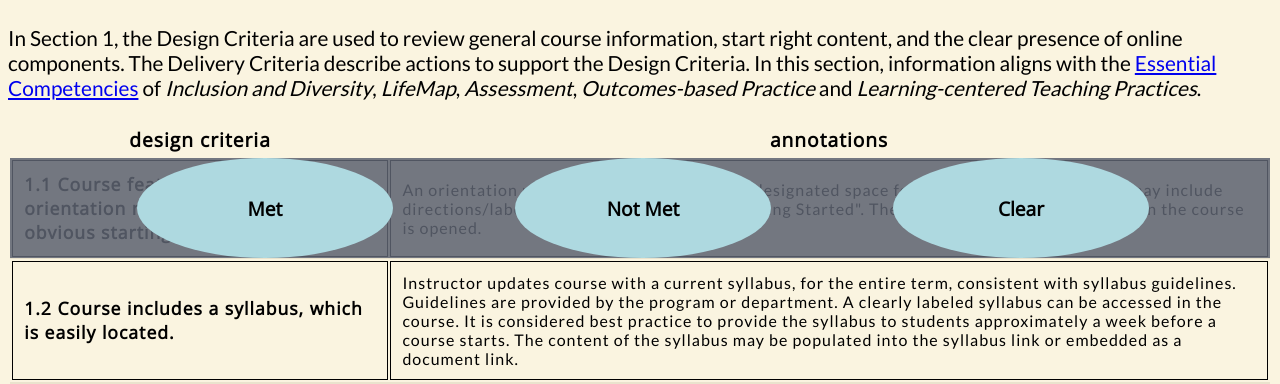
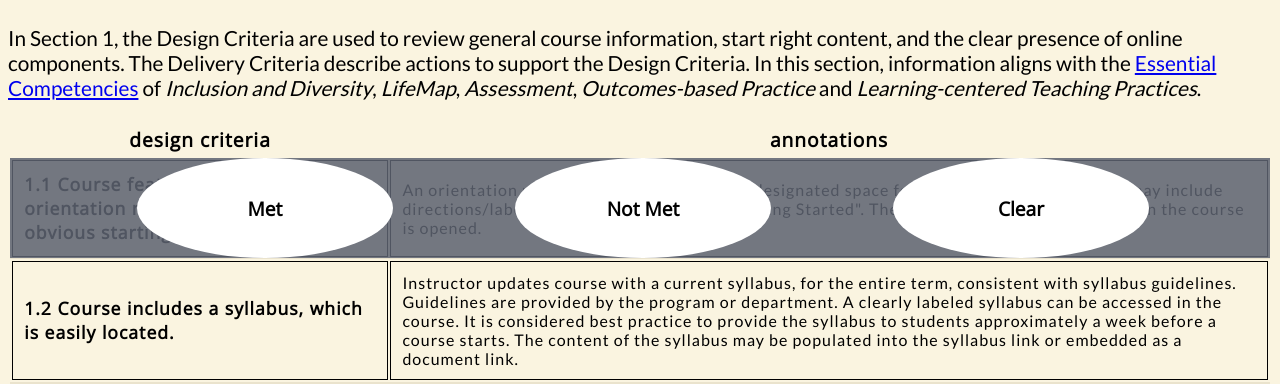
Before and after one commit to zburgerlord/rocselfcheck, a plain HTML site: page index.html in a window 1280 px wide. Both pictures are taken after a click on the element 640 px from the left and 599 px from the top of the page. Shown: the part 391-775 px from the top of the page. Drawn offline with nearby package versions, Linux system fonts and the light colour scheme.

Commit message:
Add files via upload

```diff
--- a/index.html
+++ b/index.html
@@ -4,7 +4,7 @@
 <head>
     <meta charset="UTF-8">
     <meta name="viewport" content="width=device-width, initial-scale=1">
-    <title>An empty page</title>
+    <title>ROC self check</title>
     <link rel="stylesheet" type="text/css" media="all" href="style.css">
     <link href="https://fonts.googleapis.com/css?family=Lato|Open+Sans" rel="stylesheet">
 </head>
--- a/style.css
+++ b/style.css
@@ -121,7 +121,7 @@ td {
 
 #butMet, #butNotMet, #butClear {
 
-  background-color: #AED9E0;
+  background-color: white;
   color: black;
   border-radius: 100%;
   display: inline-block;
```
